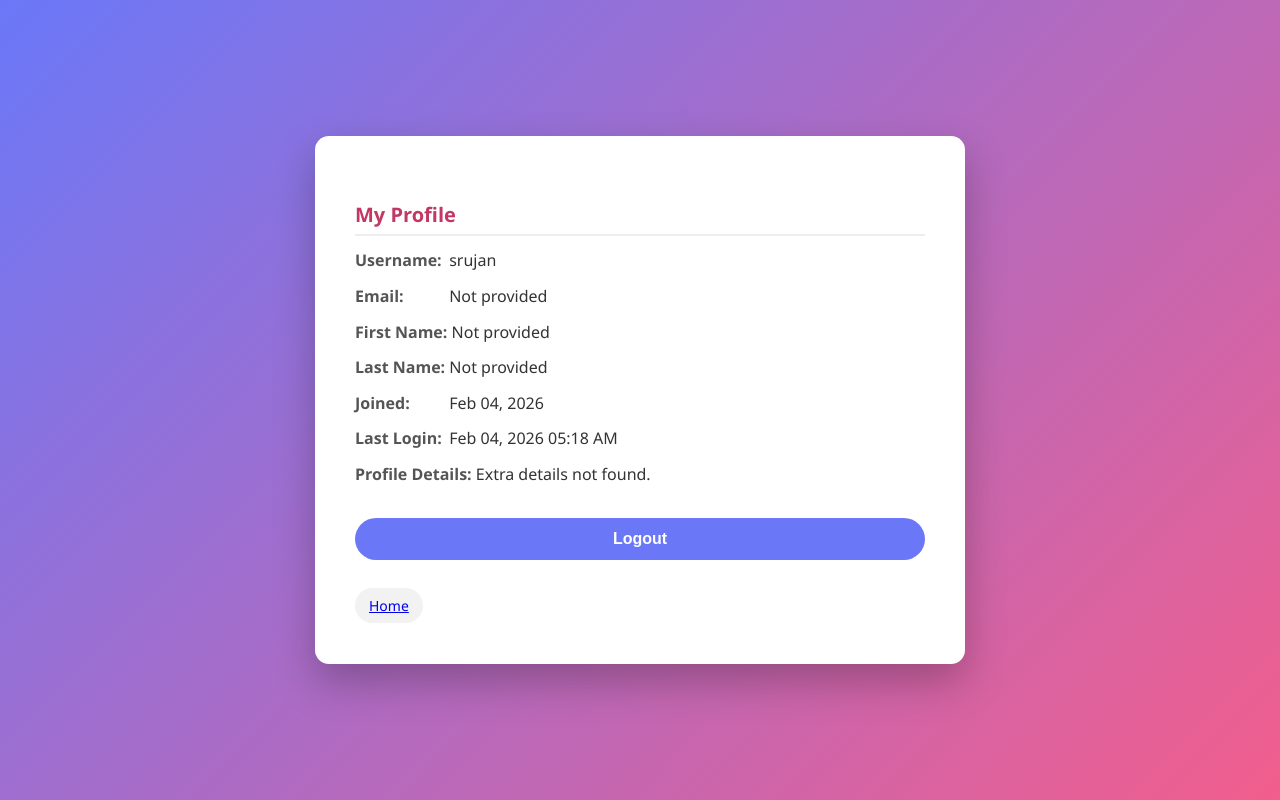
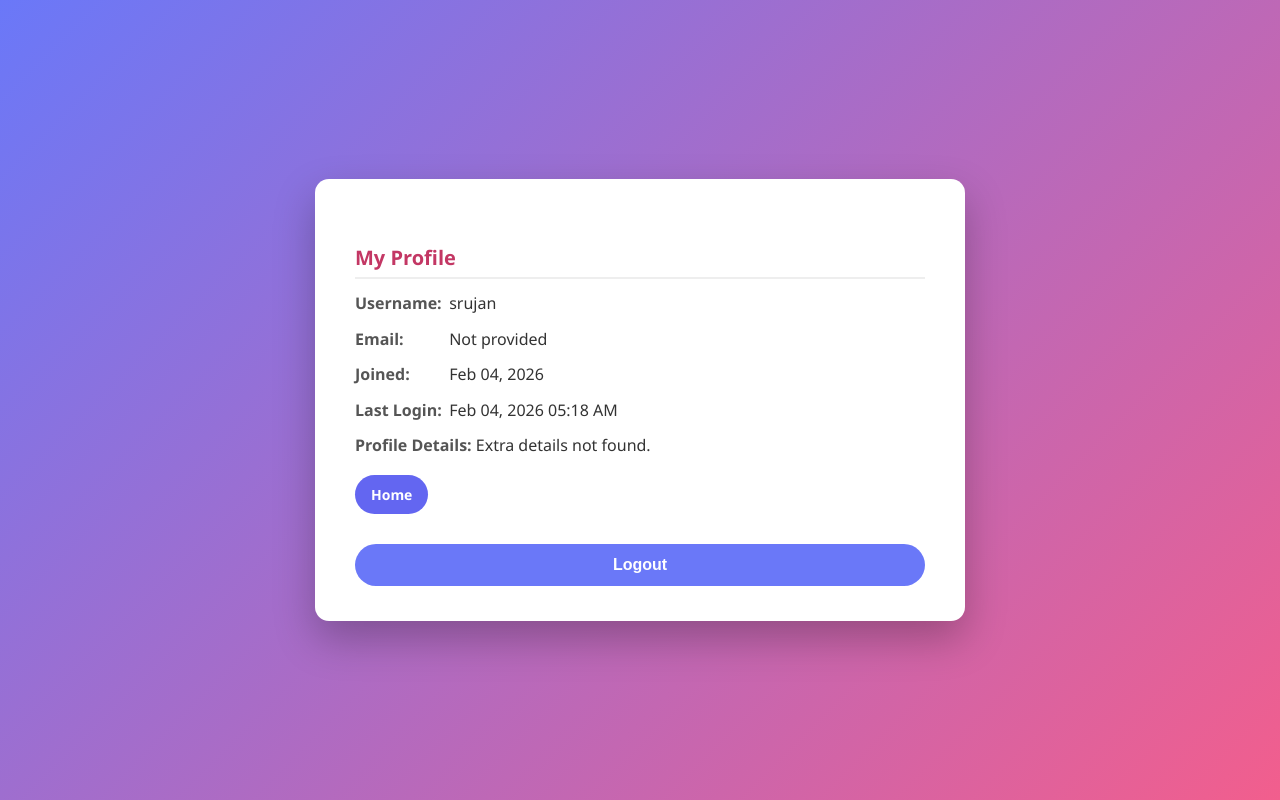
Before and after one commit to srujan2023/Project, a Django app: page /karthik/profile/ in a window 1280 px wide. Run offline with Django 5.2, Linux system fonts and the light colour scheme; a user stored in the database is signed in; data comes from the database, SQL or seed files in the repository; both versions use the stored data as it was after the commit.

Commit message:
MyProfile edit Option Updated

```diff
--- a/mainproject/static/myprofile.css
+++ b/mainproject/static/myprofile.css
@@ -56,6 +56,42 @@ body {
     color: #555;
     min-width: 90px;
     display: inline-block;
+}
+
+.profile-actions {
+    margin-top: 16px;
+    margin-bottom: 8px;
+    display: flex;
+    gap: 10px;
+    flex-wrap: wrap;
+}
+
+.action-link {
+    text-decoration: none;
+    color: #ffffff;
+    padding: 10px 16px;
+    border-radius: 22px;
+    font-size: 14px;
+    font-weight: 600;
+    transition: all 0.25s ease;
+}
+
+.edit-link {
+    background: #10b981;
+}
+
+.edit-link:hover {
+    background: #059669;
+    transform: translateY(-2px);
+}
+
+.home-link {
+    background: #6366f1;
+}
+
+.home-link:hover {
+    background: #4f46e5;
+    transform: translateY(-2px);
 }
 
 /* Skills list */
--- a/mainproject/templates/MyProfile.html
+++ b/mainproject/templates/MyProfile.html
@@ -14,8 +14,7 @@
 
 <p><strong>Username:</strong> {{ user.username }}</p>
 <p><strong>Email:</strong> {{ user.email|default:"Not provided" }}</p>
-<p><strong>First Name:</strong> {{ user.first_name|default:"Not provided" }}</p>
-<p><strong>Last Name:</strong> {{ user.last_name|default:"Not provided" }}</p>
+
 <p><strong>Joined:</strong> {{ user.date_joined|date:"M d, Y" }}</p>
 <p><strong>Last Login:</strong> {{ user.last_login|date:"M d, Y h:i A"|default:"Never" }}</p>
 
@@ -28,13 +27,17 @@
 <p><strong>Profile Details:</strong> Extra details not found.</p>
 {% endif %}
 
+<div class="profile-actions">
+    {% if teacher %}
+    <a class="action-link edit-link" href="{% url 'update' teacher.id %}">Edit Profile</a>
+    {% endif %}
+    <a class="action-link home-link" href="/karthik/app2">Home</a>
+</div>
+
 <form method="post" action="{% url 'logout' %}">
     {% csrf_token %}
     <button type="submit">Logout</button>
-
 </form>
-<br>
-<li><a href="/karthik/app2">Home</a></li>
 </div>
 
 </body>
```
Also changed, not shown: mainproject/db.sqlite3.
